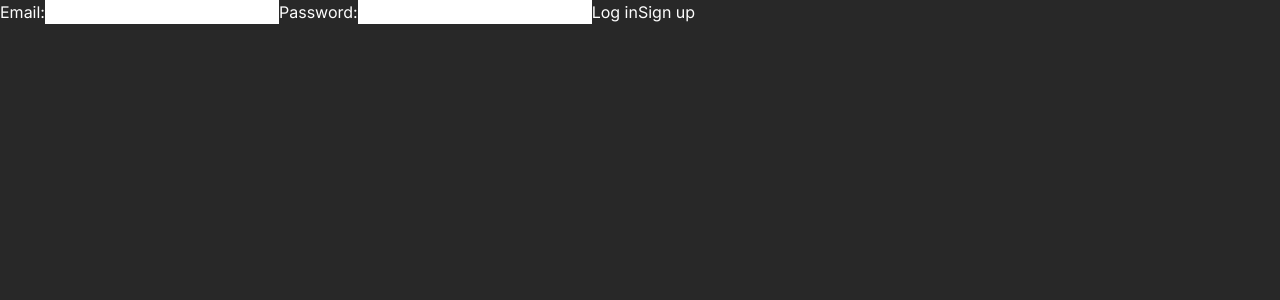
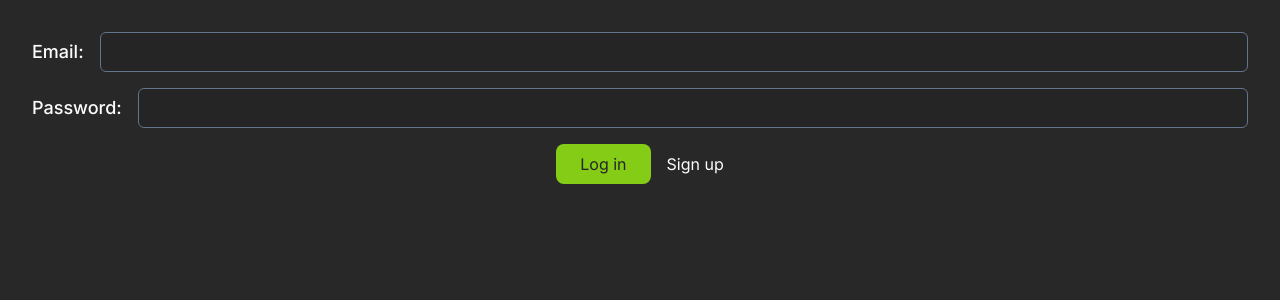
Before and after one commit to JustinRivera-9/finance-pro-v2, a Next.js app: page /auth/login in a window 1280 px wide. Shown: the top 300 px of the page. Built offline with nearby package versions, Linux system fonts and the light colour scheme.

Commit message:
temp login form

```diff
--- a/app/auth/login/page.tsx
+++ b/app/auth/login/page.tsx
@@ -1,29 +1,107 @@
-// import { login, signup } from "./actions";
 import { login, signup } from "@/app/auth/login/actions";
-
-//
+import {
+  Form,
+  FormControl,
+  FormField,
+  FormItem,
+  FormLabel,
+  FormMessage,
+} from "@/components/ui/form";
+import { Input } from "@/components/ui/input";
+import { Label } from "@/components/ui/label";
+import { LoginSchema } from "@/schema";
+import { zodResolver } from "@hookform/resolvers/zod";
+import { useForm } from "react-hook-form";
+import { z } from "zod";
 
 export default function LoginPage() {
+  // const form = useForm<z.infer<typeof LoginSchema>>({
+  //   resolver: zodResolver(LoginSchema),
+  //   defaultValues: {
+  //     email: "",
+  //     password: "",
+  //   },
+  // });
+
   return (
-    <form>
-      <label htmlFor="email">Email:</label>
-      <input
-        className="text-dark"
+    // <Form {...form}>
+    //   <form className="flex flex-col gap-2 w-10/12 mx-auto">
+    //     {/* EMAIL INPUT */}
+    //     <FormField
+    //       control={form.control}
+    //       name="email"
+    //       render={({ field }) => (
+    //         <FormItem>
+    //           <FormLabel>Email</FormLabel>
+    //           <FormControl>
+    //             <Input placeholder="Enter email" type="email" {...field} />
+    //           </FormControl>
+    //           <FormMessage />
+    //         </FormItem>
+    //       )}
+    //     />
+
+    //     {/* PASSWORD INPUT */}
+    //     <FormField
+    //       control={form.control}
+    //       name="password"
+    //       render={({ field }) => (
+    //         <FormItem>
+    //           <FormLabel>Password</FormLabel>
+    //           <FormControl>
+    //             <Input placeholder="******" type="password" {...field} />
+    //           </FormControl>
+    //           <FormMessage />
+    //         </FormItem>
+    //       )}
+    //     />
+
+    //     <button formAction={login} className="bg-accent text-dark w-1/3 mt-2">
+    //       Login
+    //     </button>
+    //     <button
+    //       formAction={signup}
+    //       className="bg-secondary text-dark w-1/3 mt-2"
+    //     >
+    //       Sign Up
+    //     </button>
+    //   </form>
+    // </Form>
+
+    <form className="pt-8 flex flex-col gap-4 justify-center items-stretch w-full px-8">
+      <div className="flex gap-4 items-center">
+        <Label htmlFor="email" className="text-lg">
+          Email:
+        </Label>
+        <Input
+          className="text-light"
           id="email"
           name="email"
           type="email"
           required
         />
-      <label htmlFor="password">Password:</label>
-      <input
-        className="text-dark"
+      </div>
+      <div className="flex gap-4 items-center">
+        <Label htmlFor="password" className="text-lg">
+          Password:
+        </Label>
+        <Input
+          className="text-light"
           id="password"
           name="password"
           type="password"
           required
         />
-      <button formAction={login}>Log in</button>
+      </div>
+      <div className="flex justify-center items-center gap-4">
+        <button
+          formAction={login}
+          className="text-dark bg-accent rounded-lg py-2 px-6"
+        >
+          Log in
+        </button>
         <button formAction={signup}>Sign up</button>
+      </div>
     </form>
   );
 }
--- /dev/null
+++ b/app/loading.tsx
@@ -0,0 +1,7 @@
+import Spinner from "@/components/ui/Spinner";
+
+const loading = () => {
+  return <Spinner size="lg" message="Loading expenses..." />;
+};
+
+export default loading;
```
Also changed, not shown: schema/index.ts (+7 -0 lines). Lines whose indentation alone changed are shown as unchanged.
